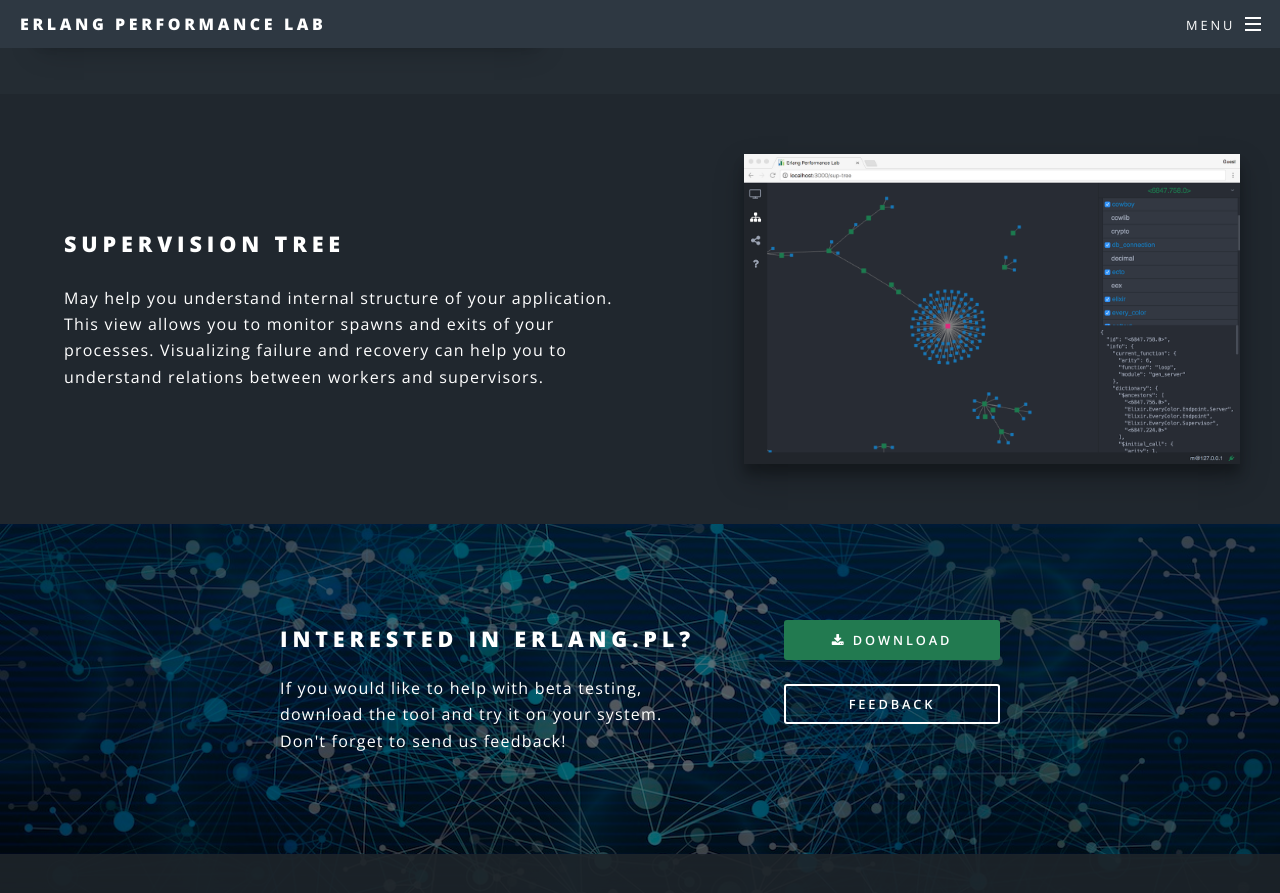
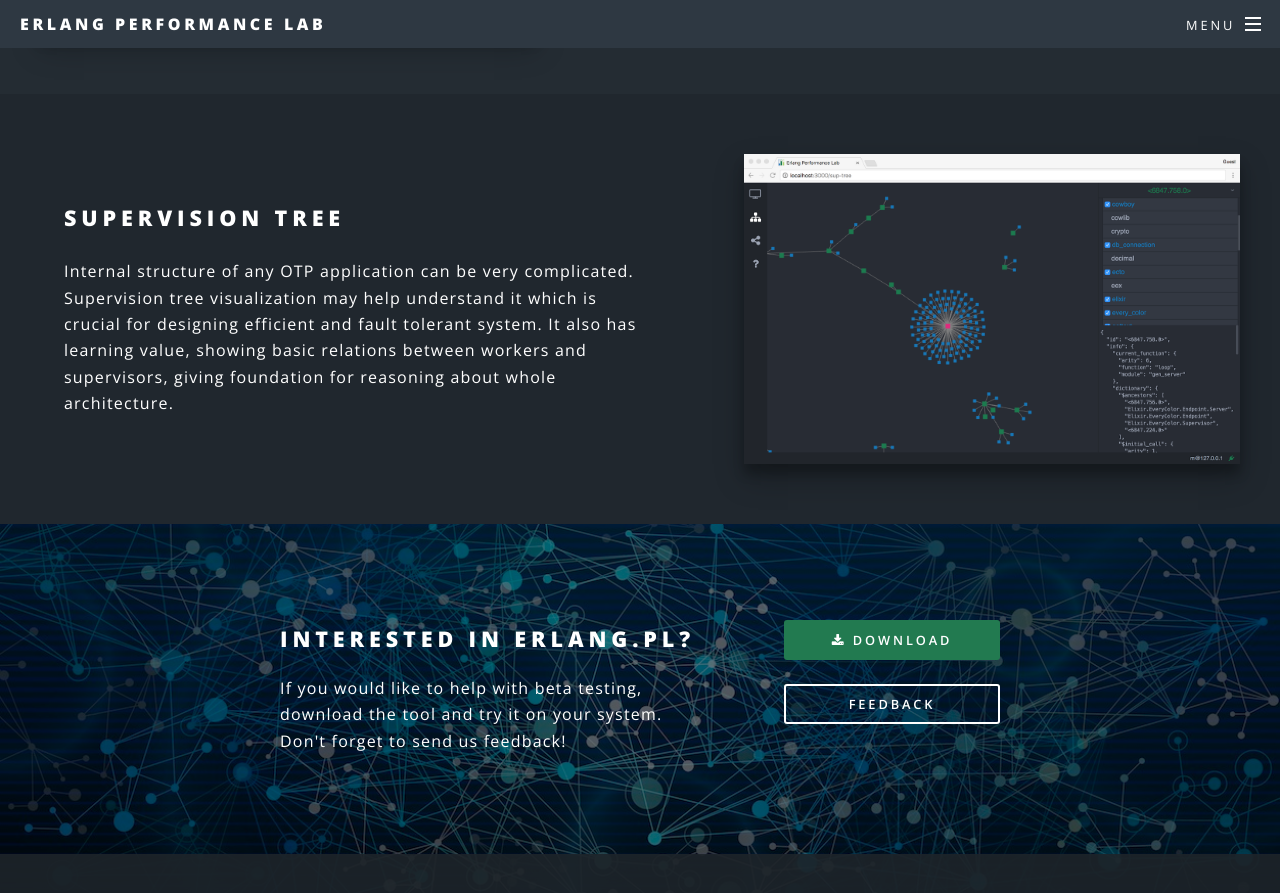
Before and after one commit to erlanglab/erlanglab.github.io, a Jekyll site: the page built from index.html, in a window 1280 px wide and 900 px high, scrolled down 2580 px. Shown: the top 893 px of the window. Built offline with Jekyll 4.4.1, drawn with Linux system fonts in a browser that asks for light colours.

Commit message:
Change superbision tree description

```diff
--- a/index.html
+++ b/index.html
@@ -81,10 +81,12 @@
             <section class="spotlight">
 							<div class="image"><img src="images/erlanglab_st.png" alt="" /></div><div class="content">
 								<h2>Supervision tree</h2>
-								<p>May help you understand internal structure of your application.
-                  This view allows you to monitor spawns and exits of your processes.
-                  Visualizing failure and recovery can help you to understand relations
-                  between workers and supervisors.
+								<p>Internal structure of any OTP application can be very complicated.
+                  Supervision tree visualization may help understand it which
+                  is crucial for designing efficient and fault tolerant system.
+                  It also has learning value, showing basic relations between
+                  workers and supervisors, giving foundation for reasoning
+                  about whole architecture.
                 </p>
 							</div>
 						</section>
```
